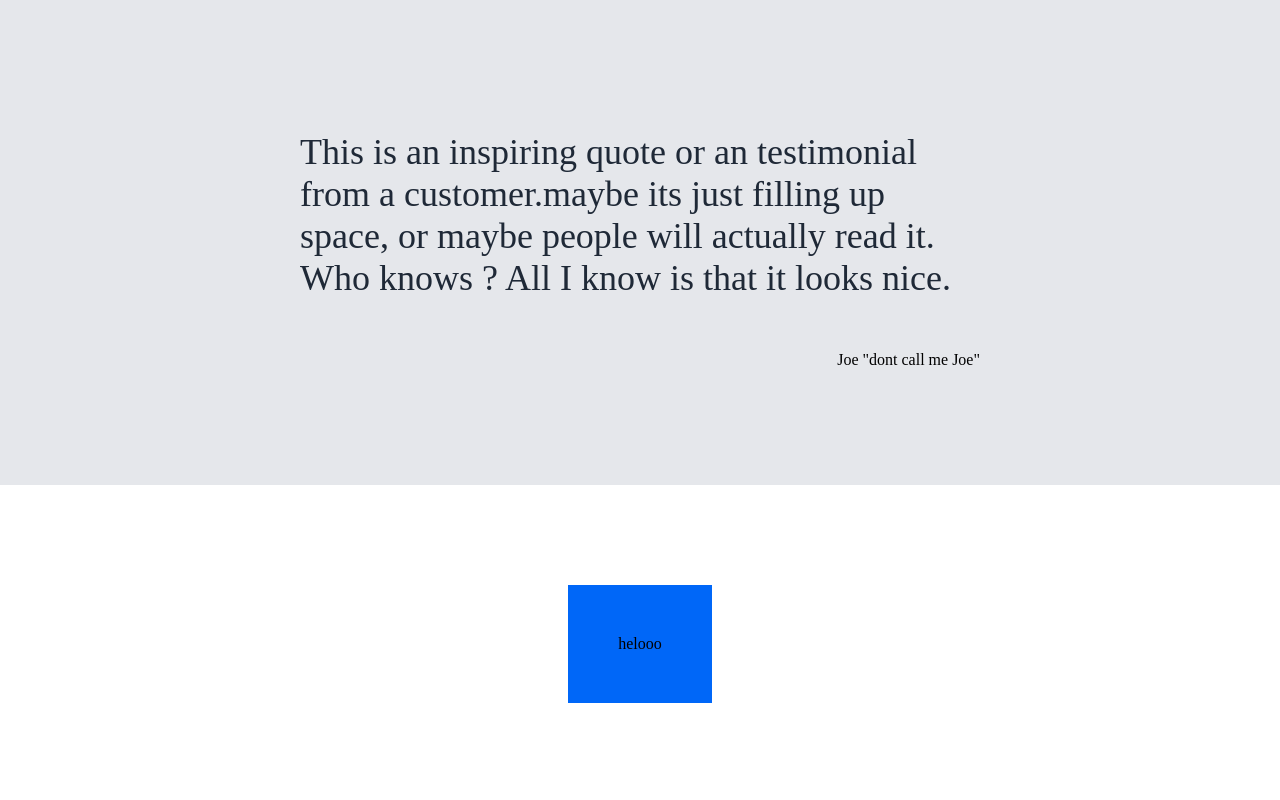
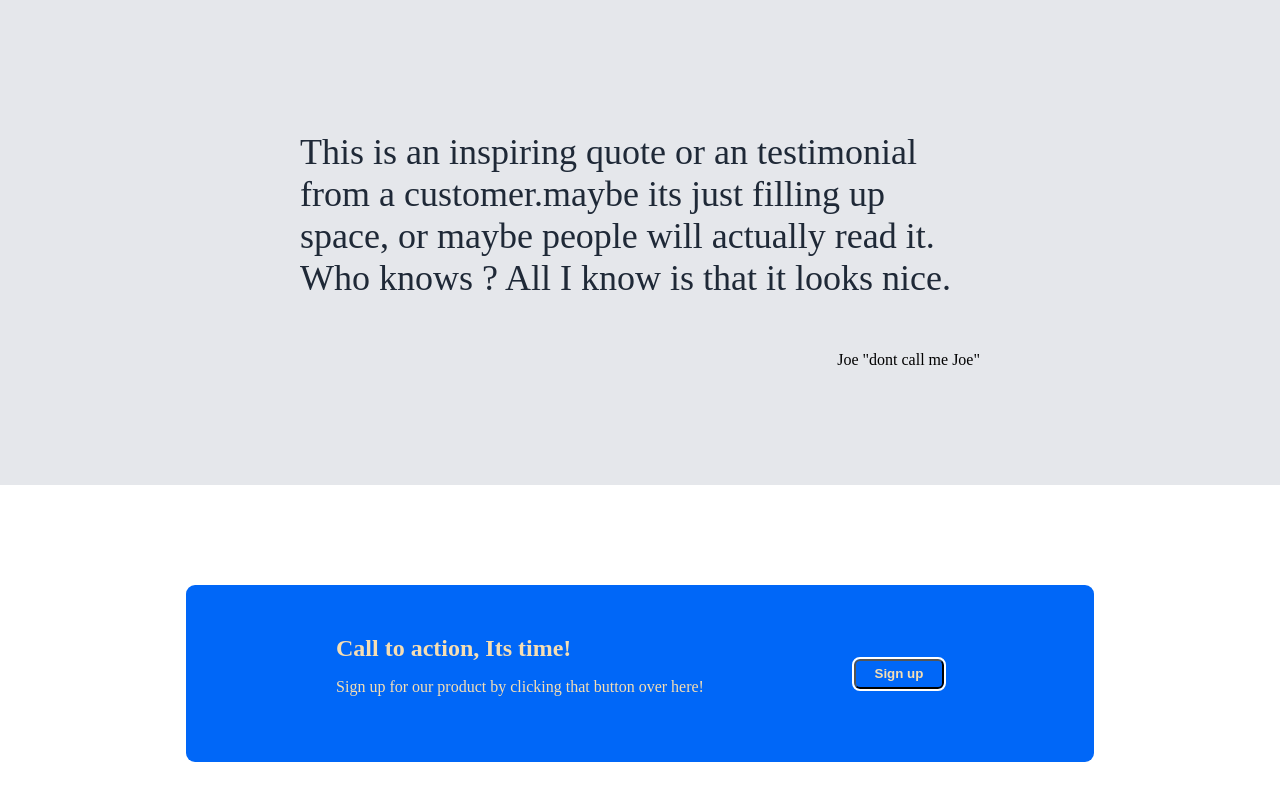
Before and after one commit to programNumber37/website, a plain HTML site: page index.html in a window 1280 px wide. Shown: the part 922-1722 px from the top of the page. Drawn offline with Linux system fonts and the light colour scheme.

Commit message:
minor changes to actioncard. added the margins which still are kinda scuffed. Button is also still scuffed.

```diff
--- a/index.html
+++ b/index.html
@@ -84,13 +84,22 @@
 
     <div class="action">
         <div class="actionIn">
-            helooo
+            <div class="text">
+                <header>Call to action, Its time!</header>
+                <p>Sign up for our product by clicking that button over here! </p>
+            </div>
 
-            <div class="in">
+            <div class="button2">
+                <button>Sign up</button>
             </div>
+
+
 
         </div>
     </div>
 
+
+
+
 </body>
 </html>
--- a/style.css
+++ b/style.css
@@ -155,8 +155,46 @@ ul {
   }
 
   .actionIn{
+    display: flex;
+    justify-content: flex-end;
+
+    color: wheat;
+
     background-color: #0067f8;
     margin: 100px;
-    padding: 50px;
+    padding: 50px 150px;
+    border-radius: 9px;
+
+
 
   }
+
+  .button2{
+    display: flex;
+    justify-content: center;
+    align-items: center;
+    margin-left: 150px;
+  }
+
+  .text{
+    display: flex;
+    flex-direction: column;
+    gap: 0px;
+  }
+
+  .button2 button{
+    border-radius: 6px; /* Rounded corners */
+    outline: 2px solid #ffffff;
+    background-color: #0067f8;
+    height: 30px;
+    width: 90px;
+    color: wheat;
+    font-weight: 900;
+  }
+
+  .text header{
+    font-weight: 900;
+    font-size: 24px;
+    margin: 0px;
+    padding: 0px;
+  }
```
